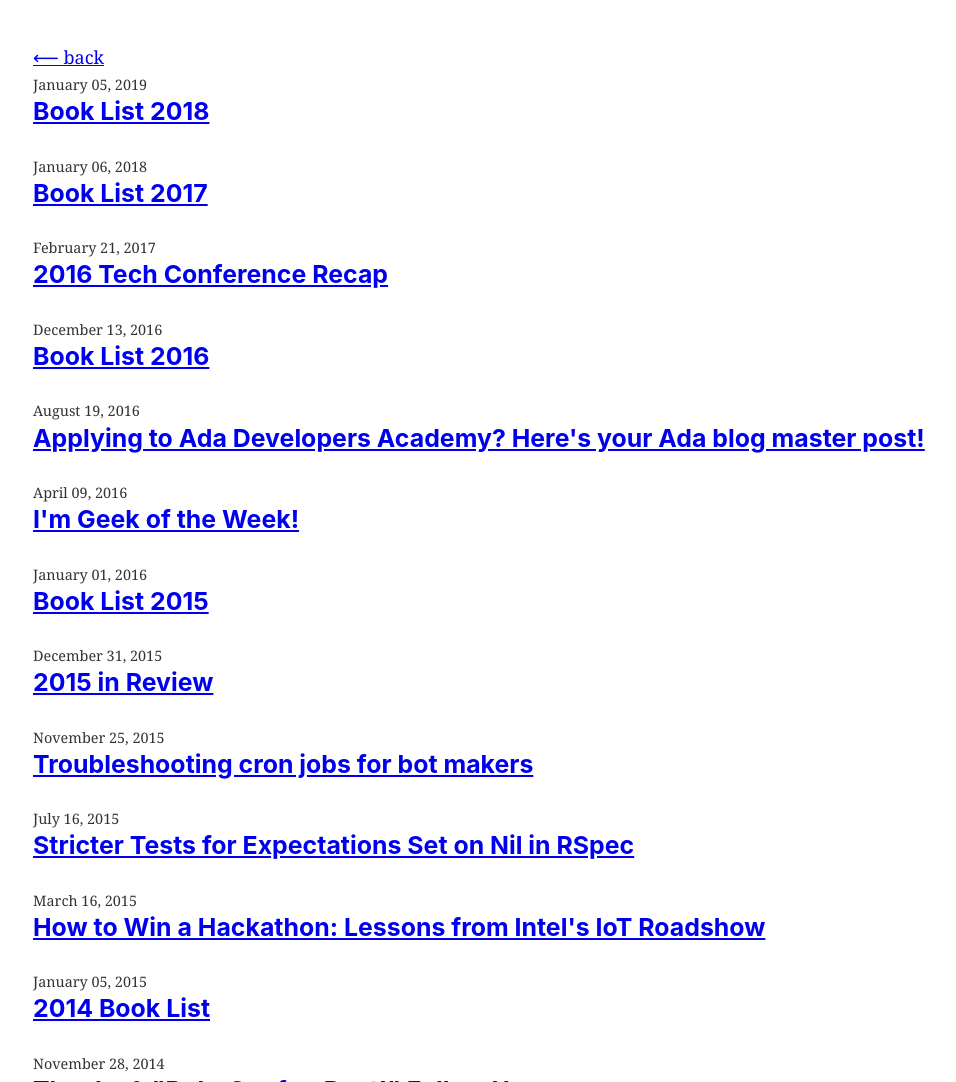
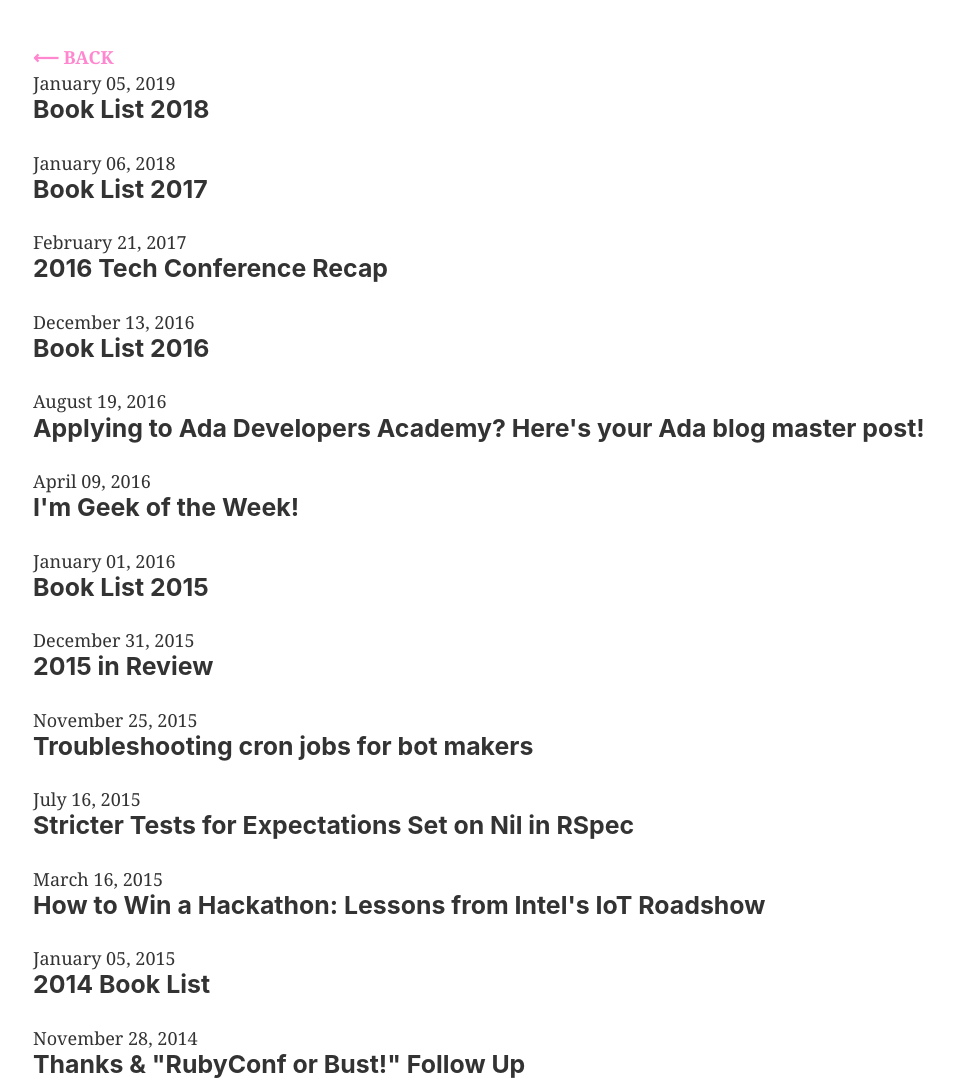
Before and after one commit to lizrush/site, a Gatsby site: page /blog in a window 1280 px wide. Shown: the top 1082 px of the page, without its empty margins (154-1110 px from the left). Built offline with nearby package versions, Linux system fonts and the light colour scheme; Gatsby itself is replaced by a stand-in of ours.

Commit message:
Update internal links & blog list styles

```diff
--- /dev/null
+++ b/src/components/InternalLink/index.js
@@ -0,0 +1,12 @@
+import React from 'react'
+import { Link } from 'gatsby'
+
+import styles from './styles.module.scss'
+
+export function InternalLink({ color, children, ...props }) {
+  return (
+    <Link className={styles[color]} {...props}>
+      {children}
+    </Link>
+  )
+}
--- /dev/null
+++ b/src/components/InternalLink/styles.module.scss
@@ -0,0 +1,16 @@
+@import '../../shared/shared';
+
+%link {
+  font-weight: bold;
+  text-transform: uppercase;
+}
+
+.pink {
+  @extend %link;
+  color: rgba(255, 135, 207, 1);
+}
+
+.yellow {
+  @extend %link;
+  color: rgba(248, 237, 67, 1);
+}
--- a/src/pages/blog.js
+++ b/src/pages/blog.js
@@ -3,6 +3,9 @@ import { Link, graphql } from 'gatsby'
 
 import { Layout } from '../templates/Layout'
 import { SEO } from '../components/SEO'
+import { InternalLink } from '../components/InternalLink'
+
+import styles from './blog.module.scss'
 
 class Blog extends React.Component {
   render() {
@@ -13,17 +16,26 @@ class Blog extends React.Component {
     return (
       <Layout location={this.props.location} title={siteTitle}>
         <SEO title="All posts" />
-        <Link to="/">⟵ back</Link>
+        <InternalLink to="/" color="pink">
+          ⟵ back
+        </InternalLink>
 
         {posts.map(({ node }) => {
           const title = node.frontmatter.title || node.frontmatter.path
 
           return (
-            <div key={node.frontmatter.path}>
-              <small>{node.frontmatter.date_published}</small>
+            <div key={node.frontmatter.path} className={styles.post}>
+              <span className={styles.yellowHighlight}>
+                {node.frontmatter.date_published}
+              </span>
 
               <h3>
-                <Link to={node.frontmatter.path}>{title}</Link>
+                <Link
+                  to={node.frontmatter.path}
+                  className={styles.pinkUnderline}
+                >
+                  {title}
+                </Link>
               </h3>
             </div>
           )
--- /dev/null
+++ b/src/pages/blog.module.scss
@@ -0,0 +1,35 @@
+.post {
+  .pinkUnderline {
+    @extend %highlight;
+
+    background: linear-gradient(
+        to bottom,
+        transparent 75%,
+        rgba(255, 135, 207, 0.35) 0
+      )
+      left bottom/0% 100% no-repeat;
+  }
+
+  .yellowHighlight {
+    @extend %highlight;
+
+    background: linear-gradient(
+        to bottom,
+        transparent 75%,
+        rgba(248, 237, 67, 0.75) 0
+      )
+      left bottom/0% 100% no-repeat;
+  }
+
+  &:hover {
+    .pinkUnderline,
+    .yellowHighlight {
+      background-size: 100% 100%;
+    }
+  }
+}
+
+%highlight {
+  transition: background-size 0.7s ease;
+  padding-bottom: inherit;
+}
--- a/src/pages/index.js
+++ b/src/pages/index.js
@@ -1,7 +1,7 @@
 import React from 'react'
-import { Link } from 'gatsby'
 
 import { ExternalLink } from '../components/ExternalLink'
+import { InternalLink } from '../components/InternalLink'
 import { Headshot } from '../components/Headshot'
 import { Layout } from '../templates/Layout'
 import { SEO } from '../components/SEO'
@@ -52,7 +52,9 @@ export default function IndexPage() {
             </ExternalLink>
           </p>
 
-          <Link to="/blog">blog posts</Link>
+          <InternalLink color="pink" to="/blog">
+            blog posts ⟶
+          </InternalLink>
         </div>
       </div>
     </Layout>
```
